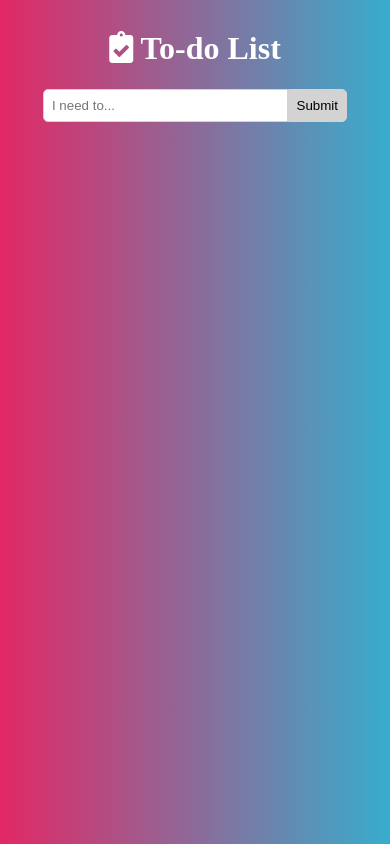
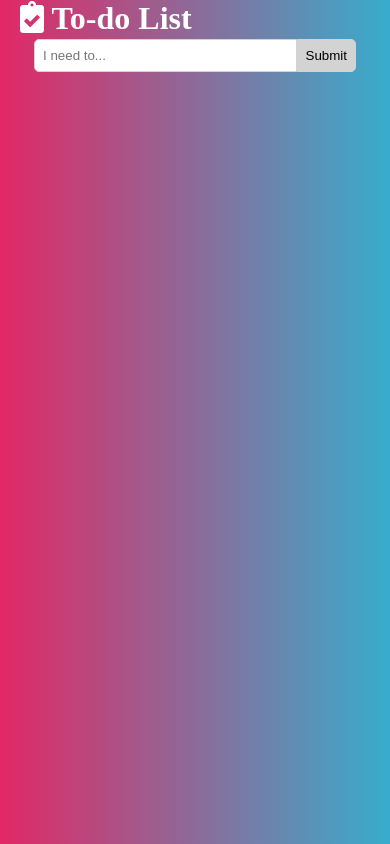
Before and after one commit to MohamedSaberMohammed/new, a plain HTML site: page index.html in a window 390 px wide. Drawn offline with Linux system fonts and the light colour scheme.

Commit message:
new_update

```diff
--- a/style.css
+++ b/style.css
@@ -10,7 +10,7 @@ body{
 }
 
 .container{
-  width: 1280px;
+  width: 100%;
   margin: auto;
 }
 
@@ -91,32 +91,3 @@ body{
   cursor: pointer;
   margin: 0 5px;
 }
-
-@media(max-width:1280px){
-  .container{width: 100%;}
-}
-
-@media(max-width:768px){
-  .container{width: 95%;}
-
-  #header{
-    padding: 20px;
-    gap: 10px;
-    align-items: center;
-    flex-direction: column;
-  }
-
-  #header h2{margin: 10px 0;}
-
-  .user_input{width: 100%;}
-
-  #to_do_list{width: 100%;}
-}
-
-@media(max-width:480px){
-  .user_input input{width: 74%;}
-}
-
-@media(max-width:320px){
-  .user_input input{width: 60%;}
-}
```
